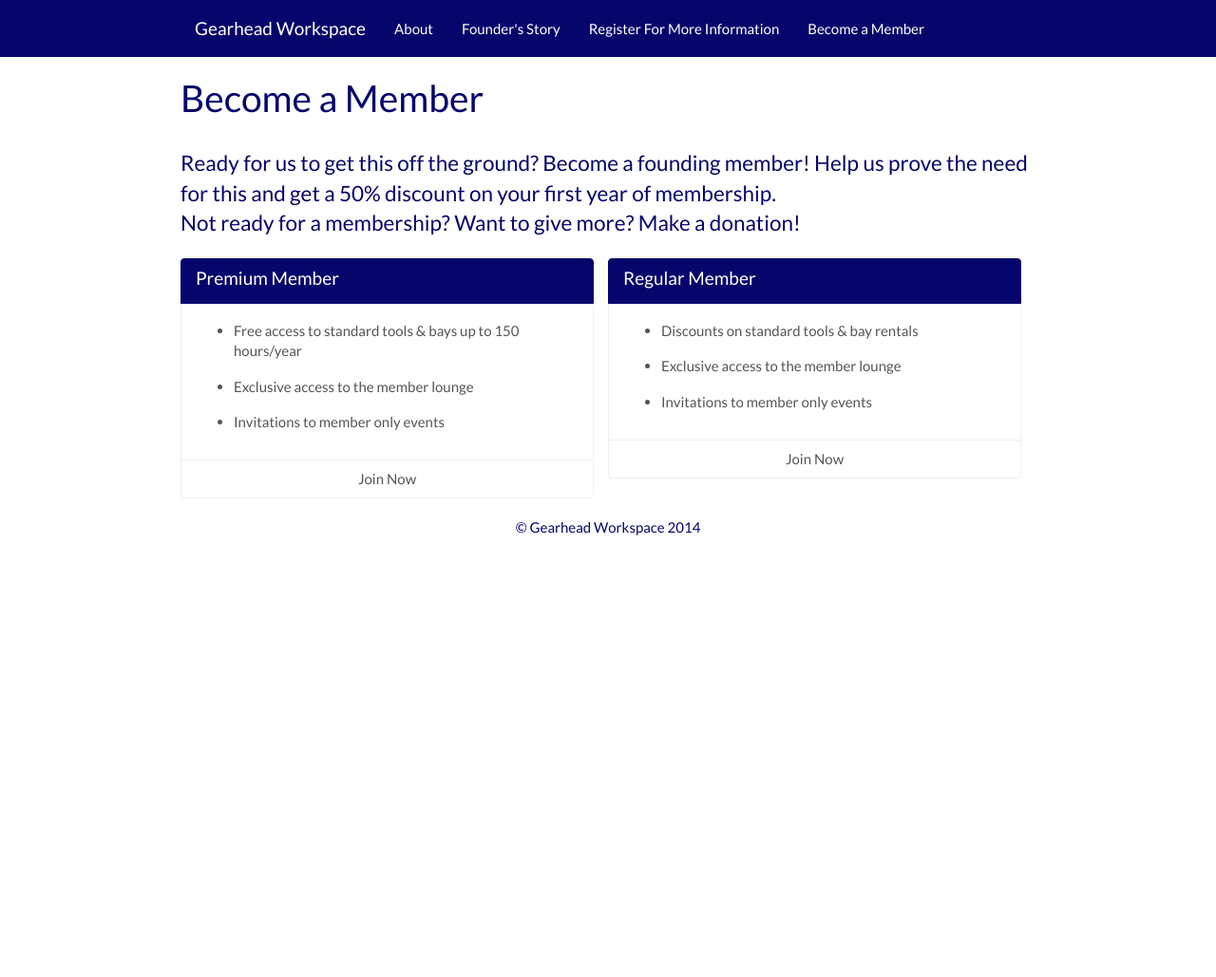
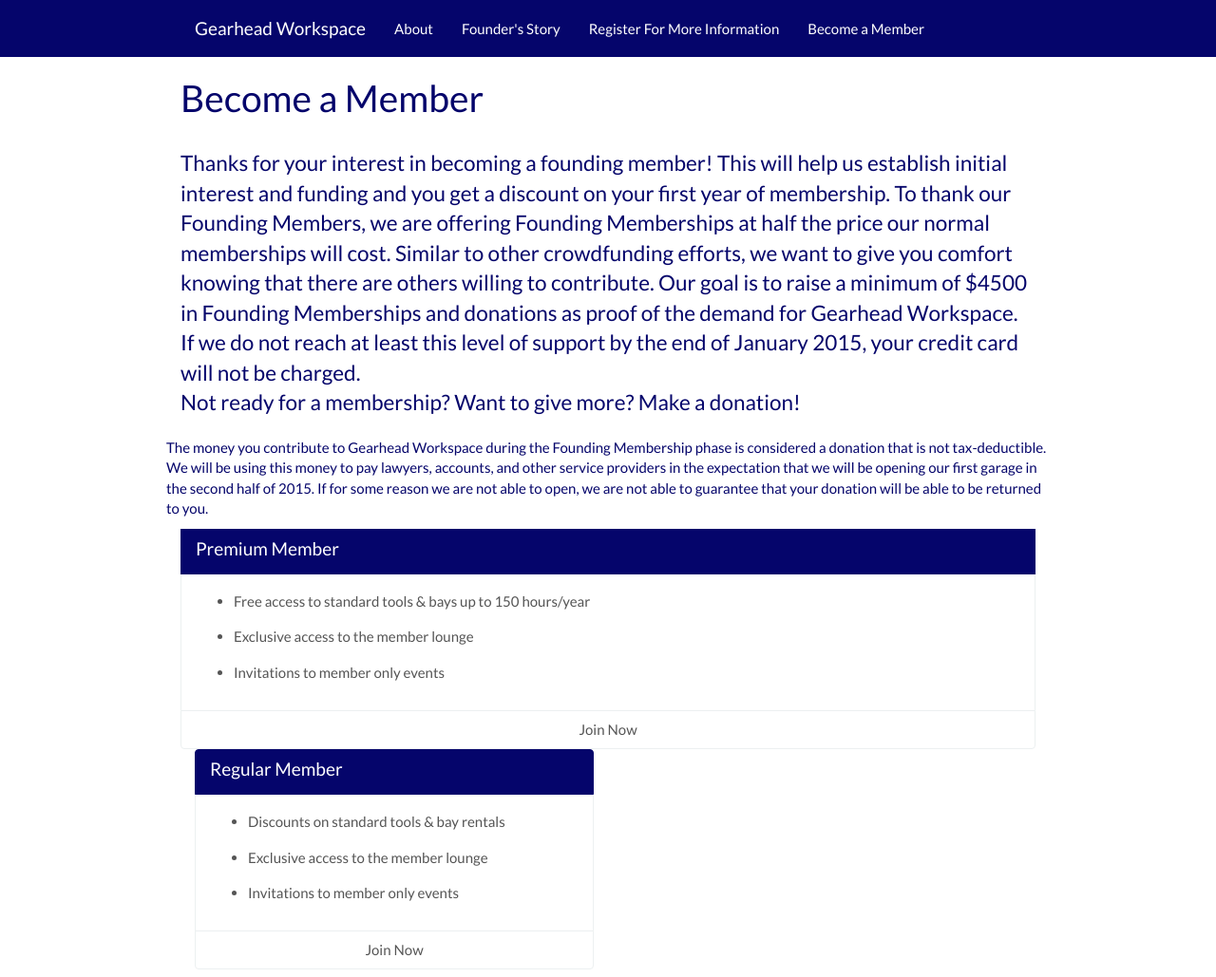
Before and after one commit to GearheadWorkspace/gearheadworkspace, a Django app: page /membership/ in a window 1280 px wide. Shown: the top 1029 px of the page at 95% size. Before the commit the page ends 564 px from the top, so only its background shows below. Run offline with Django 3.2, Linux system fonts and the light colour scheme; some libraries are stand-ins or nearby versions.

Commit message:
membership update

```diff
--- a/templates/index.html
+++ b/templates/index.html
@@ -18,14 +18,14 @@
 
   <div class="row marketing">
     <p class="lead">
-      Gearhead Workspace will offer the lifts, tools, and training you need to perform work on your own car or motorcycle. Work by yourself, alongside a mechanic, or just watch our mechanic do the work for you. We are here to provide you with the garage you have always dreamed of.
+      Gearhead Workspace will offer the lifts, tools, and training you need to perform work on your own car or motorcycle. Work by yourself, alongside a mechanic, or just watch our mechanic do the work for you. We are here to provide you with the garage you have always dreamed of. Our initial location will be on Chicago's north side and we are targeting to open in the Summer of 2015. Would you like to help us open? Sign up for a Founding Membership below!
     </p>
   </div>
 
     <div class="row">
     <h4>Memberships</h4>
     <p>
-      Want more than simply tools &amp; equipment by the hour? Check out our two membership levels which will be available soon as Founding Memberships. To thank our Founding Members, we are selling the founding memberships at 50% off the regular membership price! Sign up for our <a  href="{% url 'membership' %}">email list</a> to be notified when the Founding Memberships are available.
+      Want more than simply tools &amp; equipment by the hour? Check out our two membership levels which are now available as Founding Memberships. To thank our Founding Members, we are selling the founding memberships at 50% off the regular membership price! Sign up for our <a  href="{% url 'membership' %}">email list</a> to be kept up to date on our progress.
     </p>
      {% include "partials/membership_options.html" %}
   </div>
--- a/templates/membership.html
+++ b/templates/membership.html
@@ -8,10 +8,16 @@
   <h1 class="page-header">Become a Member</h1>
 
 	<p class="lead">
-	  Ready for us to get this off the ground? Become a founding member! Help us prove the need for this and get a 50% discount on your first year of membership.
+	  Thanks for your interest in becoming a founding member! This will help us establish initial interest and funding and you get a discount on your first year of membership. To thank our Founding Members, we are offering Founding Memberships at half the price our normal memberships will cost. Similar to other crowdfunding efforts, we want to give you comfort knowing that there are others willing to contribute. Our goal is to raise a minimum of $4500 in Founding Memberships and donations as proof of the demand for Gearhead Workspace. If we do not reach at least this level of support by the end of January 2015, your credit card will not be charged.
 	  <br>
 	  Not ready for a membership? Want to give more? Make a donation!
 	</p>
+
+	<div class="row">
+		<p>
+			The money you contribute to Gearhead Workspace during the Founding Membership phase is considered a donation that is not tax-deductible. We will be using this money to pay lawyers, accounts, and other service providers in the expectation that we will be opening our first garage in the second half of 2015. If for some reason we are not able to open, we are not able to guarantee that your donation will be able to be returned to you.
+		</p>
+	</div
 
 	{% include "partials/membership_options.html" %}
 
```
